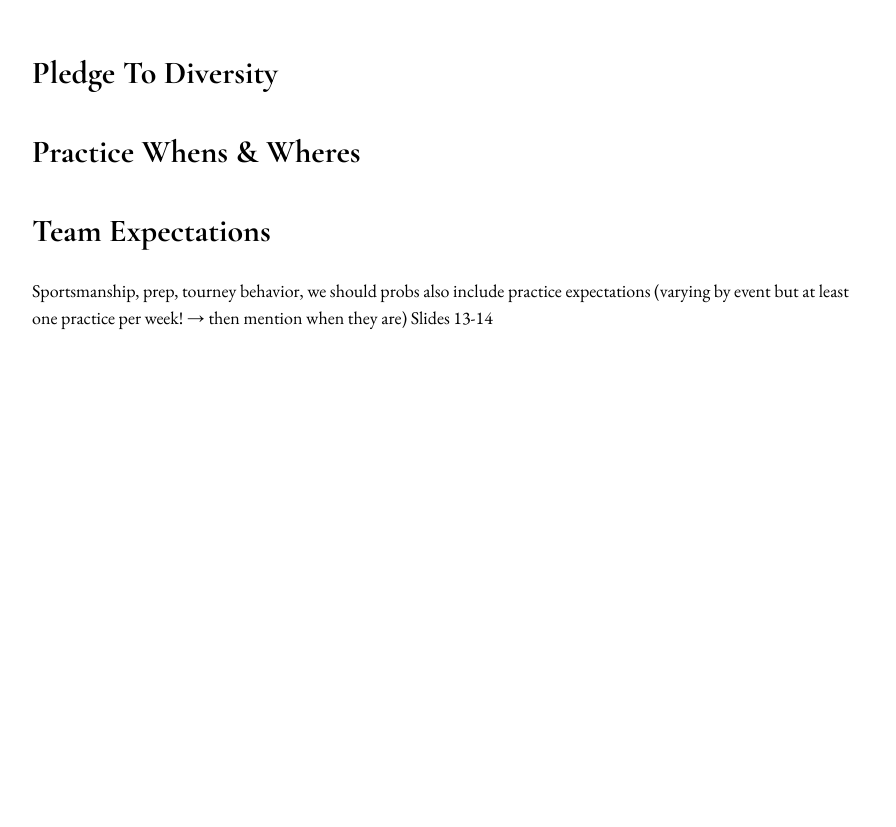
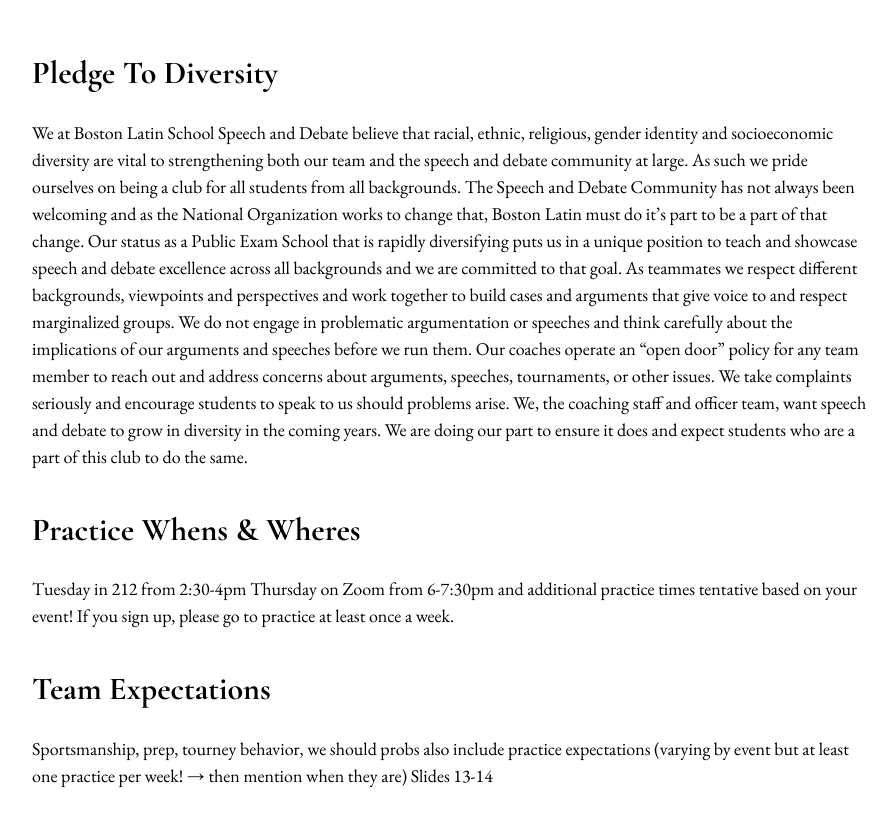
Before and after one commit to blseca/blsdebate.github.io, a plain HTML site: page index.html in a window 1280 px wide. Shown: the part 1059-1886 px from the top of the page, without its empty margins (188-1084 px from the left). Before the commit the page ends 1430 px from the top, so only its background shows below. Drawn offline with nearby package versions, Linux system fonts and the light colour scheme.

Commit message:
Update index.html

```diff
--- a/index.html
+++ b/index.html
@@ -24,7 +24,7 @@
 
     <section>
         <p id="thing1">Welcome to the Boston Latin School Speech & Debate website!
-            We love trying new foods in whatever locations our tournaments take us, bonding over karaoke game nights, and politely yelling at people for awards. (All jokes - we don’t bite :)) If you’re interested in improving your persuasive capacity to win over parents at the dinner table, performing in front of audiences with personalized pieces, or even just to dip your toes for a bit of public speaking experience, join us now!.
+            We love trying new foods in whatever locations our tournaments take us, bonding over karaoke game nights, and politely yelling at people for awards. (All jokes - we don’t bite :)) If you’re interested in improving your persuasive capacity to win over parents at the dinner table, performing in front of audiences with personalized pieces, or even just to dip your toes for a bit of public speaking experience, JOIN THE BLS DEBATE FAM NOW!
         </p>
     </section>
     <section id="images" data-mouse-down-at="0" data-prev-percentage="0">
@@ -46,9 +46,21 @@
     </script>
     <section>
         <h2>Pledge To Diversity</h2>
+        <p>
+            We at Boston Latin School Speech and Debate believe that racial, ethnic, religious, gender identity and socioeconomic diversity are vital to strengthening both our team and the speech and debate community at large. As such we pride ourselves on being a club for all students from all backgrounds.
+The Speech and Debate Community has not always been welcoming and as the National Organization works to change that, Boston Latin must do it’s part to be a part of that change. Our status as a Public Exam School that is rapidly diversifying puts us in a unique position to teach and showcase speech and debate excellence across all backgrounds and we are committed to that goal.
+As teammates we respect different backgrounds, viewpoints and perspectives and work together to build cases and arguments that give voice to and respect marginalized groups. We do not engage in problematic argumentation or speeches and think carefully about the implications of our arguments and speeches before we run them.
+Our coaches operate an “open door” policy for any team member to reach out and address concerns about arguments, speeches, tournaments, or other issues. We take complaints seriously and encourage students to speak to us should problems arise.
+We, the coaching staff and officer team, want speech and debate to grow in diversity in the coming years. We are doing our part to ensure it does and expect students who are a part of this club to do the same.
+        </p>
     </section>
     <section>
         <h2>Practice Whens & Wheres</h2>
+        <p>Tuesday in 212 from 2:30-4pm
+Thursday on Zoom from 6-7:30pm
+and additional practice times tentative based on your event!
+        If you sign up, please go to practice at least once a week.</p>
+
     </section>
     <section>
         <h2>Team Expectations</h2>
```
